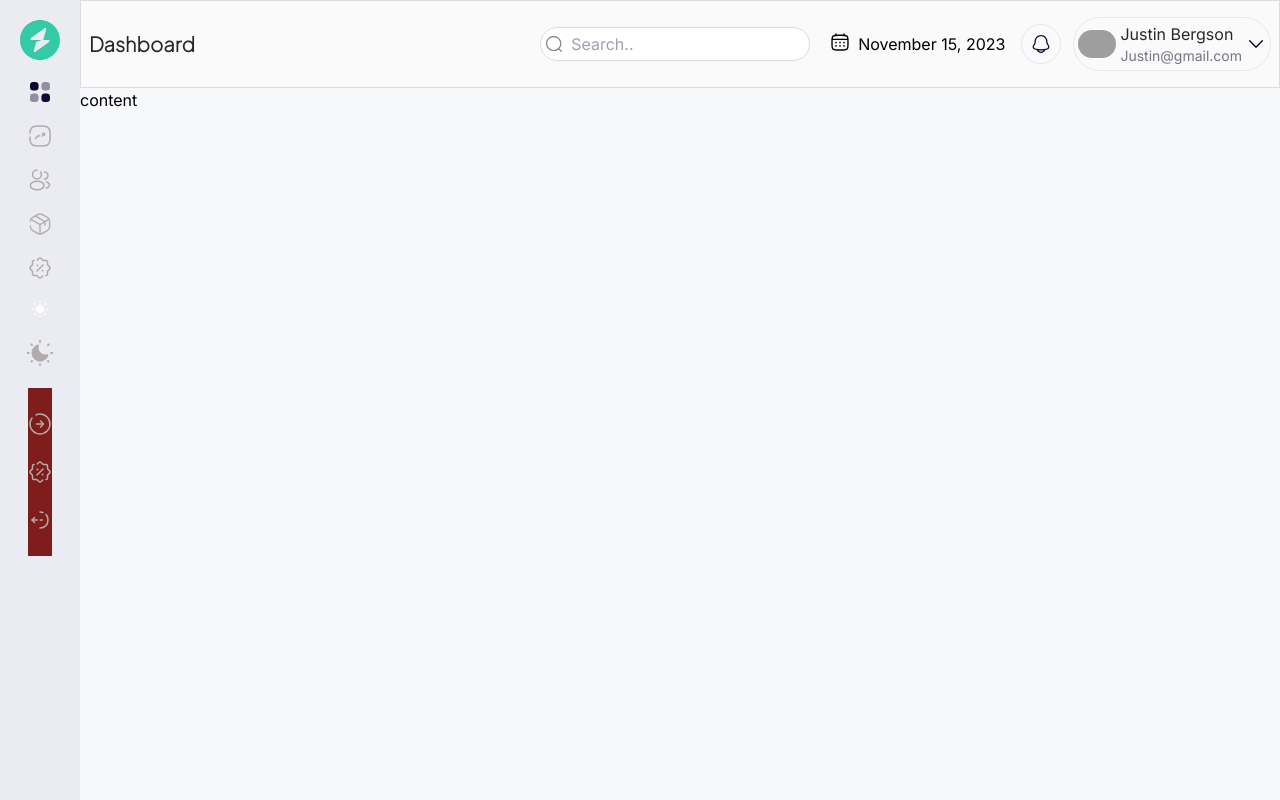
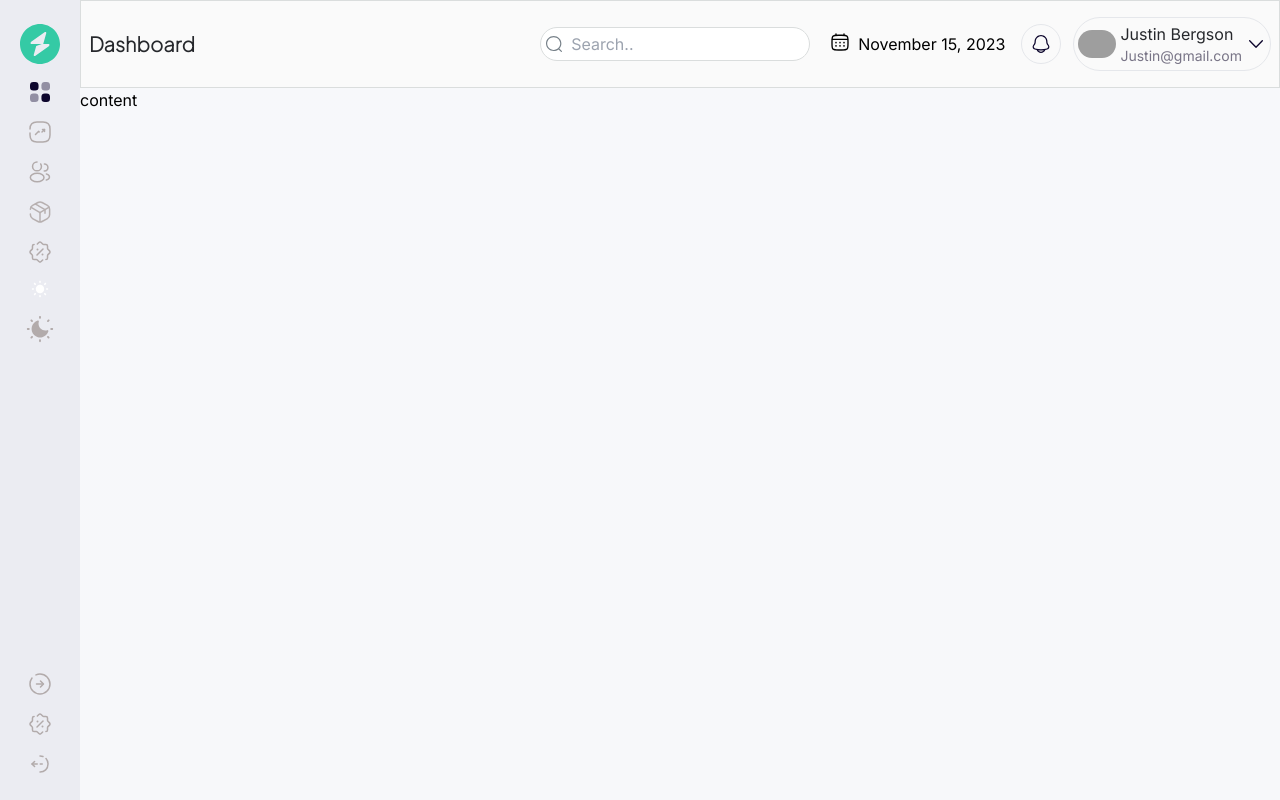
Before and after one commit to Elochukwu3/geeg-dashboard, a Next.js app: page / in a window 1280 px wide. Built offline with nearby package versions, Linux system fonts and the light colour scheme; grey boxes are pictures that could not be loaded.

Commit message:
update side bar

```diff
--- a/app/(dashboard)/page.tsx
+++ b/app/(dashboard)/page.tsx
@@ -6,7 +6,7 @@ export default function Home() {
   return (
     <main className="flex text-black min-h-screen flex-col p-0 m-0 relative">
       <div className="flex h-full min-h-screen">
-        <div className="sticky top-0 left-0 h-full flex max-w-20 w-full  shrink-0 flex-col gap-8">
+        <div className="sticky top-0 left-0 h-full flex max-w-20 w-full  shrink-0 flex-col ">
        <Sidebar/>
         </div>
         <div className="flex-1">
--- a/components/side-bar/Sidebar.tsx
+++ b/components/side-bar/Sidebar.tsx
@@ -4,19 +4,23 @@ import Image from "next/image";
 
 function Sidebar() {
   return (
-    <div className="flex py-5   min-h-screen flex-col items-center  gap-5 bg-[#EBECF2]">
-     <div className="flex flex-col items-center  gap-5">
+    <div className="flex py-5 min-h-screen flex-col justify-between  bg-[#EBECF2]">
+     <div className="flex flex-col items-center  gap-2 justify-center">
      {ICON_DATA.slice(0, 8).map(({ icon, name }) => (
-        <span key={`icon${name}`} title={name} className="px-2 cursor-pointer">
+      <div key={`icon${name}`} title={name}  className="px-2 cursor-pointer hover:border-r-2 border-black w-full py-1 flex justify-center">
+        <span  className="px-2 cursor-pointer">
          {icon()}
         </span>
+      </div>
       ))}
      </div>
-      <div className="bg-red-900">
+      <div className="space-y-2">
       {ICON_DATA.slice(8).map(({ icon, name }) => (
-        <span key={`icon${name}`} title={name} className="px-2 cursor-pointer">
-         {icon()}
-        </span>
+         <div key={`icon${name}`} title={name}  className="px-2 cursor-pointer hover:border-r-2 border-black w-full py-1 flex justify-center">
+         <span  className="px-2 cursor-pointer">
+          {icon()}
+         </span>
+       </div>
       ))}
       </div>
     </div>
```
